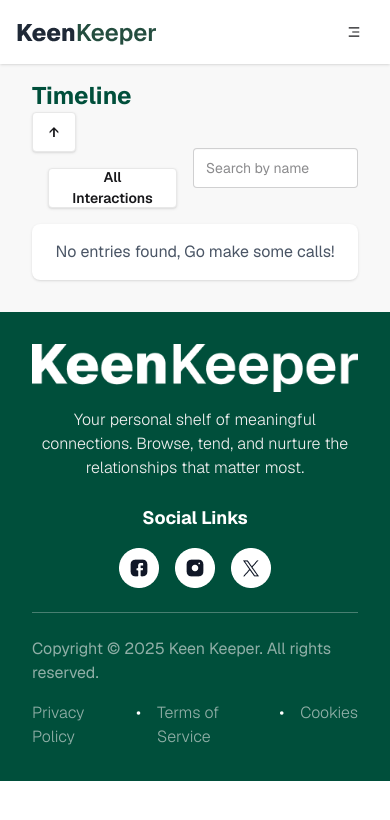
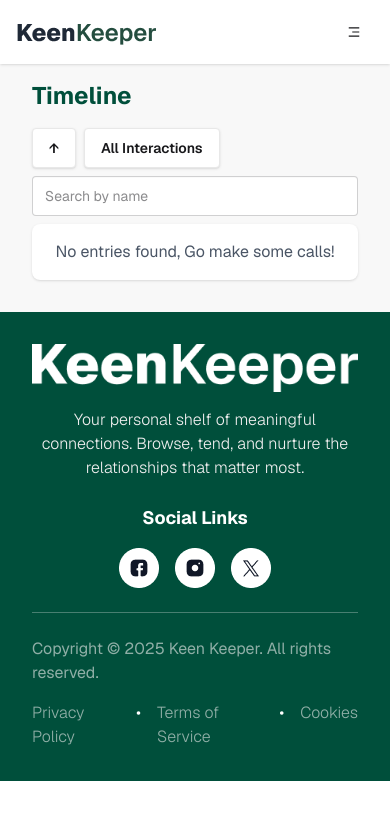
Before and after one commit to HassanMahdee/A7-KeenKeeper, a Next.js app: page /timeline in a window 390 px wide. Shown: the top 820 px of the page. Built offline with nearby package versions, Linux system fonts and the light colour scheme.

Commit message:
search responsive, nav button hide on mobile path change

```diff
--- a/src/app/timeline/page.jsx
+++ b/src/app/timeline/page.jsx
@@ -30,8 +30,8 @@
   return (
     <div className="px-8 lg:px-60 py-4 lg:py-20 bg-base-200">
       <h1 className="text-2xl font-bold text-emerald-900">Timeline</h1>
-      <div className="flex justify-between items-center">
-        <div>
+      <div className="flex flex-wrap justify-between items-center w-full my-2">
+        <div className="flex justify-between items-center gap-2 my-2">
           <button
             onClick={() => setToggleSortOrder(!toggleSortOrder)}
             className="btn shadow-sm bg-base-100 hover:bg-base-200 hover:scale-105 transition-transform"
@@ -41,7 +41,7 @@
           <div className="dropdown dropdown-start dropdown-right">
             <button
               tabIndex={0}
-              className="btn m-4 shadow-sm bg-base-100 hover:bg-base-200 hover:scale-105 transition-transform"
+              className="btn shadow-sm bg-base-100 hover:bg-base-200 hover:scale-105 transition-transform"
             >
               {menuText}
             </button>
@@ -70,16 +70,19 @@
             </ul>
           </div>
         </div>
-        <div className="flex items-center gap-2">
+        <div className="flex items-center gap-2 justify-end w-full">
           <input
             onChange={(e) => setSearchInput(e.target.value)}
             type="text"
             placeholder="Search by name"
-            className="input input-bordered w-full max-w-xs"
+            value={searchInput}
+            className="input input-bordered w-full"
           />
           {searchInput && (
             <button
-              onClick={() => setSearchInput("")}
+              onClick={() => {
+                setSearchInput("");
+              }}
               className="btn btn-xs btn-ghost "
             >
               ✕
--- a/src/components/navbar/navbar.jsx
+++ b/src/components/navbar/navbar.jsx
@@ -1,5 +1,5 @@
-"use client"
-import Link from "next/link"
+"use client";
+import Link from "next/link";
 import { usePathname } from "next/navigation";
 import { RiHome9Line } from "react-icons/ri";
 import { FaClockRotateLeft } from "react-icons/fa6";
@@ -11,27 +11,47 @@
 export default function Navbar() {
   const [menu, setMenu] = useState(false);
   const pathname = usePathname();
-  const active = ["bg-emerald-900", "text-white"]
+  const active = ["bg-emerald-900", "text-white"];
   return (
     <div className="navbar flex bg-base-100 shadow-sm sticky top-0 z-50 px-4 lg:px-20">
       <div className="flex-1">
-        <Link href="/" className="text-2xl font-bold"><Image src="/assets/logo.png" alt="Logo" width={141} height={29} /></Link>
+        <Link href="/" className="text-2xl font-bold">
+          <Image src="/assets/logo.png" alt="Logo" width={141} height={29} />
+        </Link>
       </div>
       <div className="hidden lg:block">
         <ul className="menu menu-horizontal px-1 gap-2">
           <li>
-            <Link href="/" className={`flex items-center justify-center gap-1 ${pathname === "/" ? active.join(" ") : ""}`}><RiHome9Line /> Home</Link>
+            <Link
+              href="/"
+              className={`flex items-center justify-center gap-1 ${pathname === "/" ? active.join(" ") : ""}`}
+            >
+              <RiHome9Line /> Home
+            </Link>
           </li>
           <li>
-            <Link href="/timeline" className={`flex items-center justify-center gap-1 ${pathname === "/timeline" ? active.join(" ") : ""}`}><FaClockRotateLeft /> Timeline</Link>
+            <Link
+              href="/timeline"
+              className={`flex items-center justify-center gap-1 ${pathname === "/timeline" ? active.join(" ") : ""}`}
+            >
+              <FaClockRotateLeft /> Timeline
+            </Link>
           </li>
           <li>
-            <Link href="/stats" className={`flex items-center justify-center gap-1 ${pathname === "/stats" ? active.join(" ") : ""}`}><MdQueryStats /> Stats</Link>
+            <Link
+              href="/stats"
+              className={`flex items-center justify-center gap-1 ${pathname === "/stats" ? active.join(" ") : ""}`}
+            >
+              <MdQueryStats /> Stats
+            </Link>
           </li>
         </ul>
       </div>
       <div className="lg:hidden">
-        <button onClick={() => setMenu(!menu)} className="btn btn-ghost btn-circle">
+        <button
+          onClick={() => setMenu(!menu)}
+          className="btn btn-ghost btn-circle"
+        >
           {menu ? <IoCloseCircleOutline /> : <RiMenu3Fill />}
         </button>
       </div>
@@ -39,13 +59,31 @@
         <div className="lg:hidden absolute top-16 right-0 bg-base-100 w-fit self-end shadow-md z-50">
           <ul className="menu menu-vertical px-1 gap-2">
             <li>
-              <Link href="/" className={`flex items-center justify-center gap-1 ${pathname === "/" ? active.join(" ") : ""}`}><RiHome9Line /> Home</Link>
+              <Link
+                href="/"
+                onClick={() => setMenu(false)}
+                className={`flex items-center justify-center gap-1 ${pathname === "/" ? active.join(" ") : ""}`}
+              >
+                <RiHome9Line /> Home
+              </Link>
             </li>
             <li>
-              <Link href="/timeline" className={`flex items-center justify-center gap-1 ${pathname === "/timeline" ? active.join(" ") : ""}`}><FaClockRotateLeft /> Timeline</Link>
+              <Link
+                href="/timeline"
+                onClick={() => setMenu(false)}
+                className={`flex items-center justify-center gap-1 ${pathname === "/timeline" ? active.join(" ") : ""}`}
+              >
+                <FaClockRotateLeft /> Timeline
+              </Link>
             </li>
             <li>
-              <Link href="/stats" className={`flex items-center justify-center gap-1 ${pathname === "/stats" ? active.join(" ") : ""}`}><MdQueryStats /> Stats</Link>
+              <Link
+                href="/stats"
+                onClick={() => setMenu(false)}
+                className={`flex items-center justify-center gap-1 ${pathname === "/stats" ? active.join(" ") : ""}`}
+              >
+                <MdQueryStats /> Stats
+              </Link>
             </li>
           </ul>
         </div>
```
